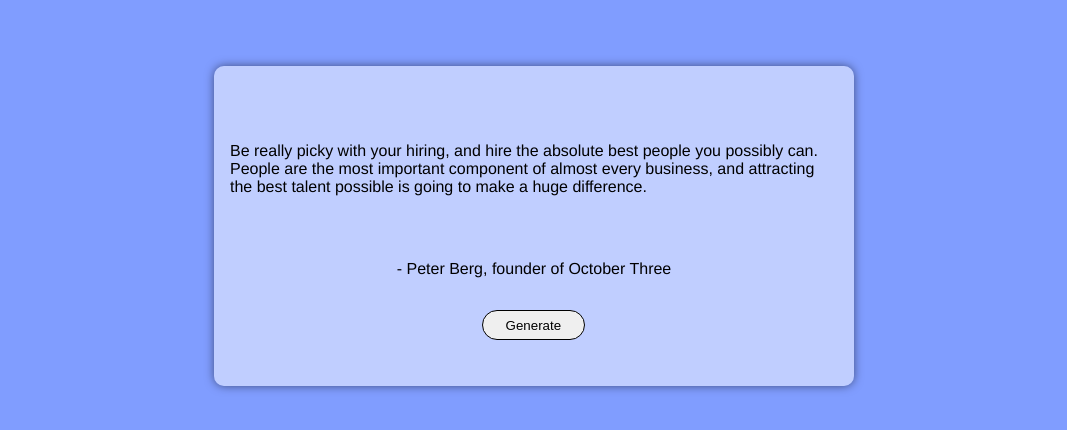
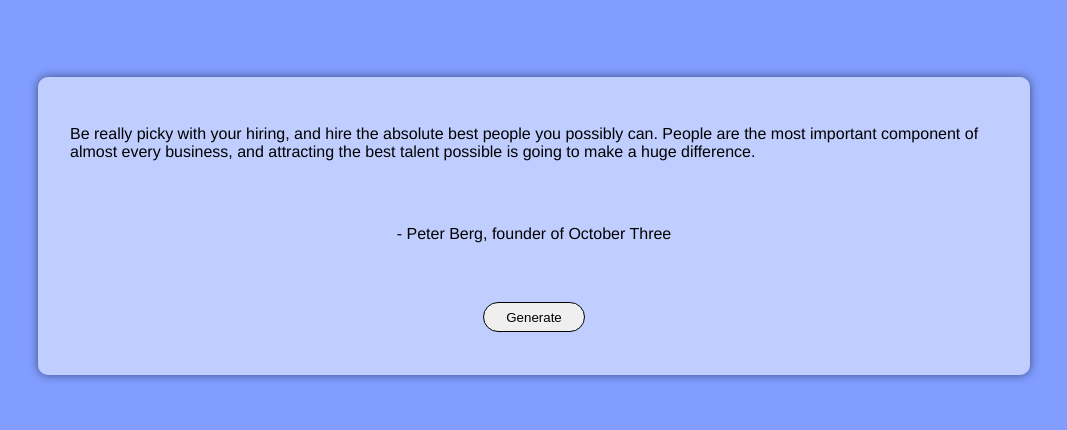
Before and after one commit to JPS-ONE/RANDOM-QUOTE-GENERATOR-ENTREPANAUR-JSON, a plain HTML site: page index.html in a window 1280 px wide. Shown: the part 174-604 px from the top of the page, without its empty margins (106-1173 px from the left). Drawn offline with Linux system fonts and the light colour scheme.

Commit message:
Añadido cambio dinámico del tamaño de la tarjeta
Mejoras en el codigo de js, arreglo de algunas partes del JSON

```diff
--- a/quotes.json
+++ b/quotes.json
@@ -188,10 +188,6 @@
       "from": "Richard Monckton Milnes"
    },
    {
-      "text": "To reach a port, we must sail",
-      "from": "sail, not tie at anchor"
-   },
-   {
       "text": "Success is the child of audacity.",
       "from": "Benjamin Disraeli"
    },
@@ -288,8 +284,8 @@
       "from": "Nolan Bushnell, entrepreneur."
    },
    {
-      "text": "Never give in",
-      "from": "never, never, never, never, in nothing great or small, large or petty, never give in except to convictions of honour and good sense. Never yield to force; never yield to the apparently overwhelming might of the enemy.” - Winston Churchill, British Prime Minister."
+      "text": "Never give in, never, never, in nothing great or small, large or petty, never give in except to convictions of honour and good sense. Never yield to force; never yield to the apparently overwhelming might of the enemy.” ",
+      "from": "Winston Churchill, British Prime Minister."
    },
    {
       "text": "Your most unhappy customers are your greatest source of learning.",
--- a/script.js
+++ b/script.js
@@ -1,36 +1,60 @@
+// Espera a que la ventana (página) se cargue completamente antes de ejecutar el código
+window.onload = function() {
+
     // Función para cargar y mostrar citas aleatorias
-const generateQuote = function() {
+    function generateQuote() {
+        // Realiza una solicitud para cargar un archivo JSON con citas
         fetch('quotes.json') // Ruta relativa al archivo JSON
-        .then(response => response.json())
+            .then(response => response.json()) // Convierte la respuesta en JSON
             .then(data => {
+                // Obtiene una cita aleatoria del JSON
                 const randomIndex = Math.floor(Math.random() * data.length);
                 const randomQuote = data[randomIndex];
 
                 const quoteText = randomQuote.text;
                 const quoteAuthor = randomQuote.from;
 
-            // Mostrar la cita en tu página HTML
-            document.getElementById("quotes").textContent = quoteText;
-            document.getElementById("author").textContent = `- ${quoteAuthor}`; // De este modo para añadir el guión antes del author
+                // Muestra la cita en el elemento HTML con el ID "quotes"
+                const quoteElement = document.getElementById("quotes");
+                quoteElement.textContent = quoteText;
+
+                // Muestra el autor de la cita en el elemento HTML con el ID "author"
+                const authorElement = document.getElementById("author");
+                authorElement.textContent = `- ${quoteAuthor}`; // Muestra el autor
+
+                // Ajusta el tamaño del elemento con la clase "container" según la longitud del texto
+                const textLength = quoteText.length;
+                const container = document.querySelector(".container");
+                container.style.width = textLength + "ch";
+                container.style.height = "auto"; // Permite que la altura se ajuste automáticamente
             })
             .catch(error => {
                 console.error('Error:', error);
             });
     }
 
-
     // Función para cambiar el color de fondo del body
     function changeBackgroundColor() {
+        // Array de colores de fondo posibles
         const colors = ["#ff5733", "#33ff57", "#5733ff", "#ff33a6", "#a633ff"];
+
+        // Obtiene un color aleatorio del array
         const randomColor = colors[Math.floor(Math.random() * colors.length)];
+
+        // Cambia el color de fondo del body
         document.body.style.backgroundColor = randomColor;
     }
 
+    // Genera una cita cuando se carga la página
+    generateQuote();
 
-window.onload = function() {
+    // Agrega un evento de clic al botón con el ID "generate"
+    const generateButton = document.getElementById("generate");
+    generateButton.addEventListener('click', function() {
+        // Genera una nueva cita al hacer clic en el botón
         generateQuote();
-    document.getElementById("generate").addEventListener('click', function() {
-        generateQuote();
+
+        // Cambia el fondo del body al hacer clic en el botón
         changeBackgroundColor();
     });
 }
--- a/styles.css
+++ b/styles.css
@@ -11,6 +11,7 @@
     width: 40em;
     height: 20em;
     margin: 4em;
+    padding: 1em;
     background-color: rgba(255, 255, 255, 0.5);
     border-radius: 10px;
     box-shadow: 0px 0px 10px rgba(0, 0, 0, 0.5);
@@ -19,6 +20,8 @@
     justify-content: center;
     align-items: center;
     align-content: center;
+    max-width: 75%;
+    min-width: 25%;
   }
 
   .container p {
@@ -29,7 +32,7 @@
   #generate{
     display: inline-block;
     padding: 0.5em 1.7em;
-    margin: 0 0.1em 0.1em 0;
+    margin: 2em;
     border: 0.1em solid rgb(0, 0, 0);
     border-radius: 2em;
     box-sizing: border-box;
```
Lines whose indentation alone changed are shown as unchanged.
